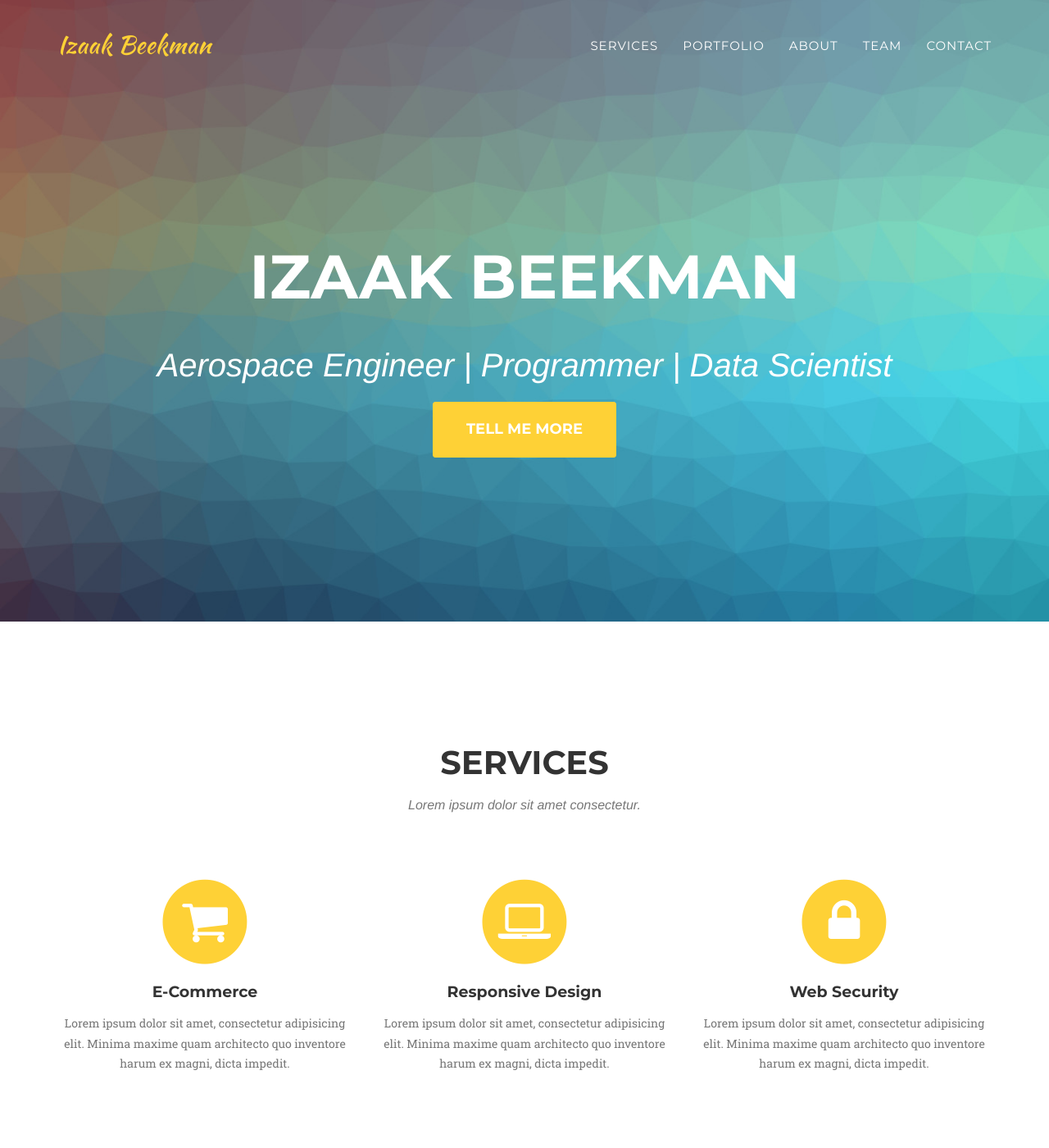
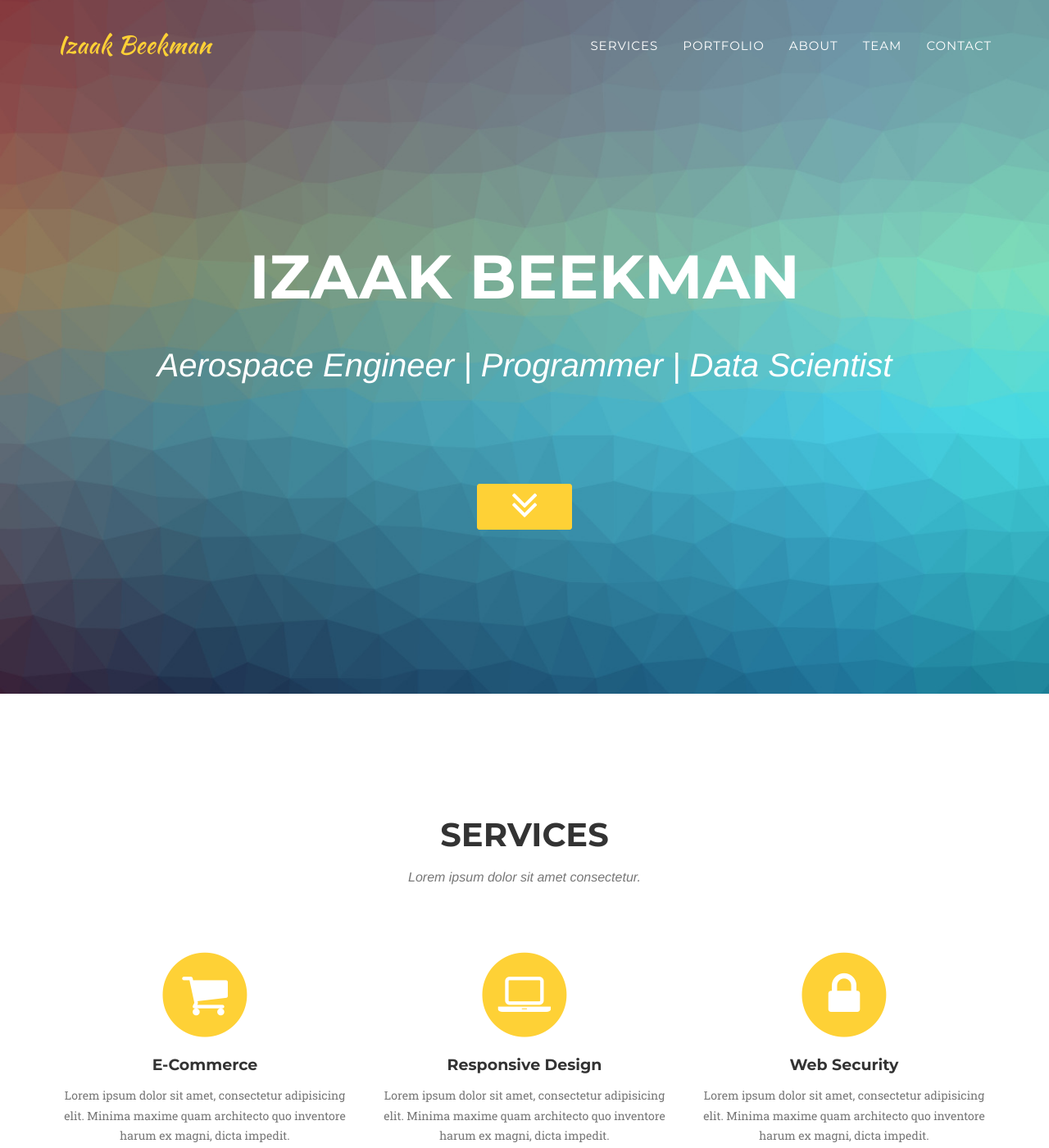
Before and after one commit to zbeekman/zbeekman.github.io, a Jekyll site: the page built from index.html, in a window 1280 px wide and 1400 px high. Shown: the whole window at 82% size. Built offline with Jekyll 4.4.1, drawn with Linux system fonts in a browser that asks for light colours; some web fonts are replaced.

Commit message:
Add down arrow instead of tell me more

```diff
--- a/_includes/css/agency.css
+++ b/_includes/css/agency.css
@@ -119,7 +119,7 @@ fieldset[disabled] .btn-primary.active {
 }
 
 .btn-xl {
-    padding: 20px 40px;
+    padding: 0px 40px;
     border-color: #{{ site.color.primary }};
     border-radius: 3px;
     text-transform: uppercase;
@@ -281,6 +281,7 @@ header .intro-text {
 }
 
 header .intro-text .intro-lead-in {
+    padding-bottom: 100px;
     margin-bottom: 25px;
     font-family: "Droid Serif","Helvetica Neue",Helvetica,Arial,sans-serif;
     font-size: 12px;
--- a/_includes/header.html
+++ b/_includes/header.html
@@ -46,7 +46,8 @@
             <div class="intro-text">
               <div class="intro-heading">Izaak Beekman</div>
 	      <div class="intro-lead-in">Aerospace Engineer | Programmer | Data Scientist</div>
-              <a href="#services" class="page-scroll btn btn-xl">Tell Me More</a>
+              <a href="#services" class="page-scroll btn
+              btn-xl"><i class="fa fa-angle-double-down fa-3x" style="color:white"></i></a>
             </div>
         </div>
     </header>
```
